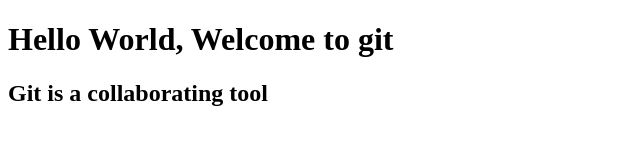
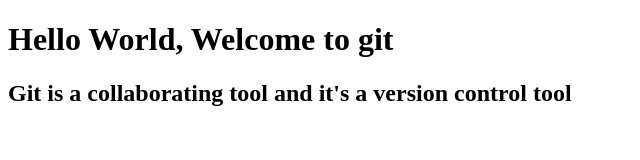
Before and after one commit to walusimbihakim/iuiu_ec, a plain HTML site: page index.html in a window 1280 px wide. Shown: the whole page, without its empty margins (0-640 px from the left). Drawn offline with Linux system fonts and the light colour scheme.

Commit message:
Update index.html

```diff
--- a/index.html
+++ b/index.html
@@ -8,6 +8,6 @@
   </head>
   <body>
     <h1>Hello World, Welcome to git</h1>
-    <h2>Git is a collaborating tool</h2>
+    <h2>Git is a collaborating tool and it's a version control tool</h2>
   </body>
 </html>
```
